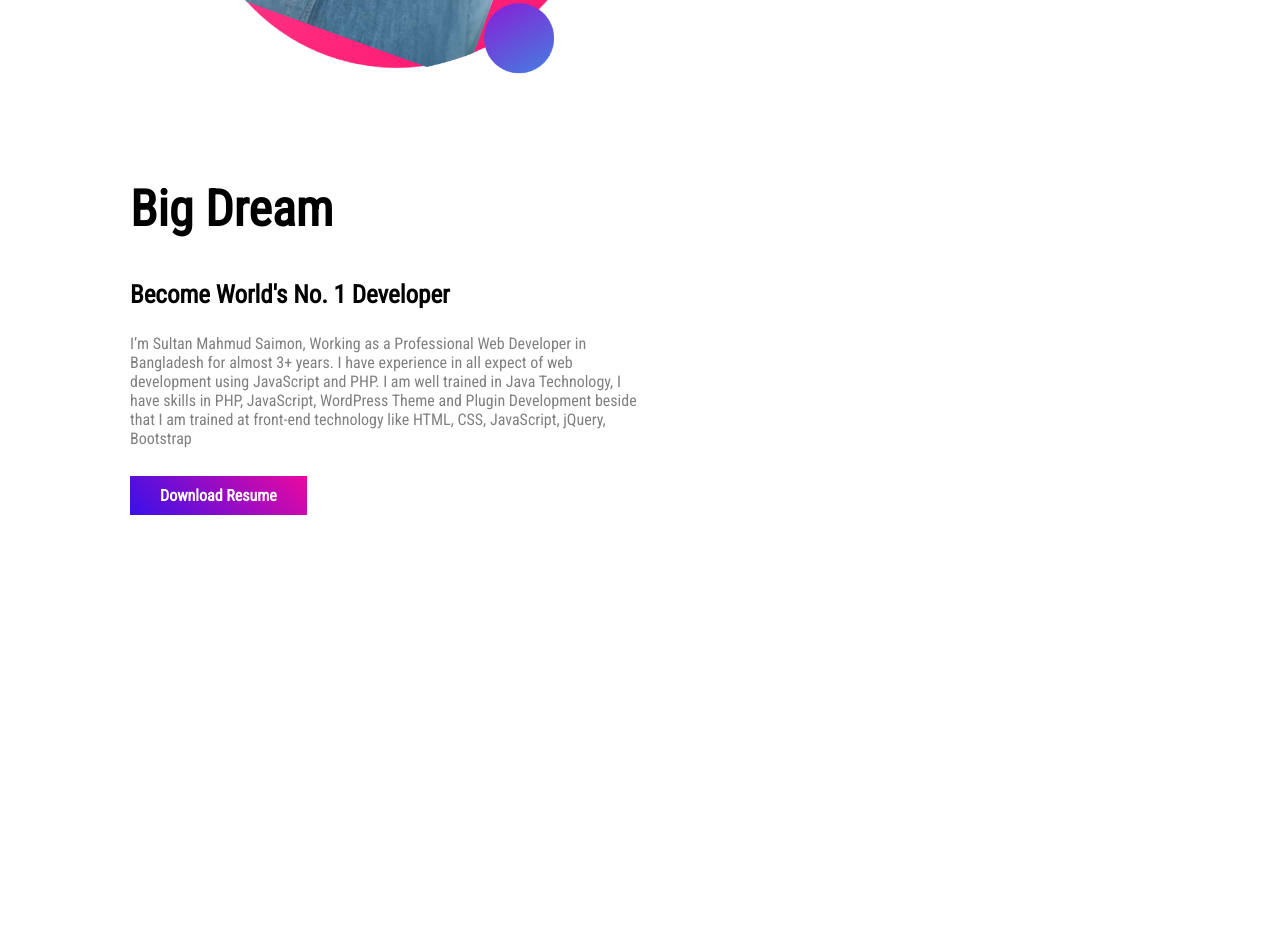
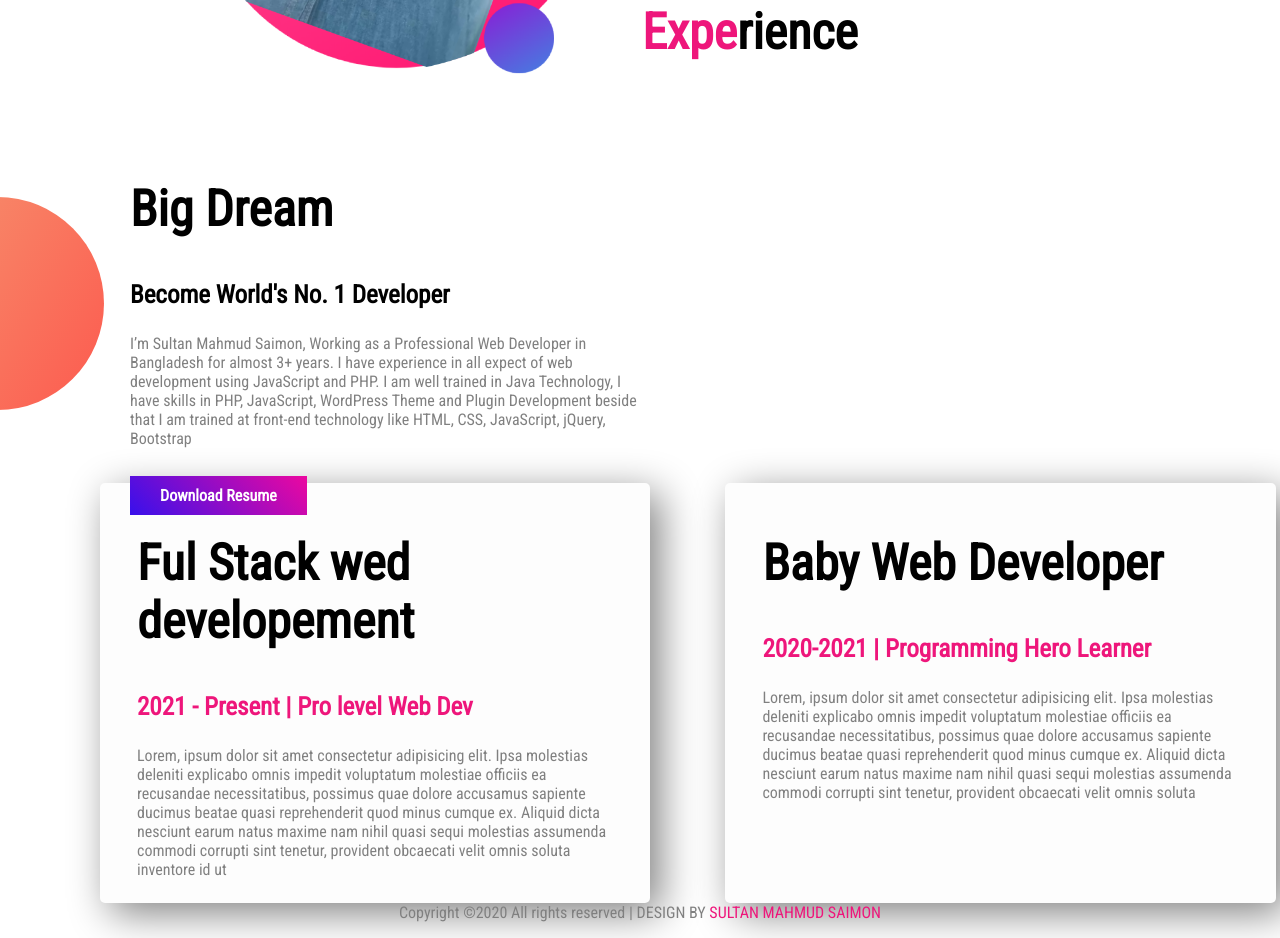
Before and after one commit to SMRsaimon/Potfolio-website, a plain HTML site: page index.html in a window 1280 px wide. Shown: the part 1231-2169 px from the top of the page. Before the commit the page ends 1746 px from the top, so only its background shows below. Drawn offline with Linux system fonts and the light colour scheme.

Commit message:
My fotfolio finnal update

```diff
--- a/index.css
+++ b/index.css
@@ -1,24 +1,16 @@
+
+
+/* body  */
+
 body{
     margin: 0px ;
     padding: 0px ;
     font-family: 'Roboto Condensed', sans-serif;
 }
 
-#section1{
-    background-image: url(images/top-banner.png);
-    background-repeat: no-repeat;
-    background-position: left;
-    height: 502px;
-}
+/* global section  */
 
-.half-developer{
-    width: 40%;
-    float: left;
-    margin-left: 130px ;
-}
-.text-area{
 
-}
 h1{
     font-size: 50px;
 }
@@ -29,27 +21,112 @@ span{
     color: rgb(238, 22, 123);
 }
 
-.img{
-    width: 100%;
-    margin-top: -53px;
-    height: 90%;
-}
 p{
     color: gray;
 }
+
 .button{
-    text-decoration: none;
-    padding: 10px 30px ;
-    background-image: linear-gradient(45deg, rgb(56, 16, 235), rgb(236, 8, 160));
-    color: white;
+    top: 22px;
+    color:white;
     font-weight: 700;
     position: relative;
-    top: 22px;
+    padding: 10px 30px;
+    text-decoration: none;
+    background-image: linear-gradient(45deg, rgb(56, 16, 235), rgb(236, 8, 160));
 }
+
+/*  global section End  */
+
+
+
+/* section-1 start  */
+
+#section1{
+
+    height: 502px;
+    background-position:left;
+    background-repeat:no-repeat;
+    background-image: url(images/top-banner.png);
+
+}
+
+.half-developer{
+    width:40%;
+    float: left;
+    margin-left: 130px ;
+}
+
+
+.img{
+    width:100%;
+    height: 90%;
+    margin-top: -53px;
+}
+
+
+
+
+/* section-2 start  */
+
 #section2{
-    margin-top: 130px ;
+    height: 502px;
+    margin-top:130px;
+    margin-bottom: 100px;
+    background-position:right;
+    background-repeat: no-repeat;
     background-image: url(images/dream-bg.png);
+}
+
+
+
+/*  Experience section start  */
+
+
+
+#section3{
+    height: 600px;
+    margin-top: 100px ;
+    background-position: left;
     background-repeat: no-repeat;
-    background-position: right;
-    height: 502px;
+    background-image: url(images/exp-bg.png);
 }
+#section3 .half-developer{
+
+    width: 43%;
+    height:  70%;
+    padding: 10px 30px;
+    border-radius:   5px;
+    box-sizing: border-box;
+    box-shadow: 10px 10px 40px grey;
+    background-color: rgb(253, 253, 253);
+}
+
+
+.left-contant{
+
+    margin-left: 100px;
+    border-image-slice:1;
+    border-left: 7px  solid;
+    border-image: linear-gradient(180deg, lightSalmon, tomato);
+}
+.right-contant{
+
+    margin-left: 75px;
+    border-image-slice:1;
+    border-left: 7px  solid;
+    border-image: linear-gradient(180deg, rgb(59, 19, 235), rgb(241, 14, 101));
+}
+
+
+
+
+/* footer section  */
+
+
+
+.footer{
+    text-align: center;
+}
+
+
+/* -------End------ */
--- a/index.html
+++ b/index.html
@@ -4,11 +4,25 @@
     <meta charset="UTF-8">
     <meta name="viewport" content="width=device-width, initial-scale=1.0">
     <title> Web Developer SMR saimon khan </title>
+
+
+    <!-- google-font  -->
+
     <link rel="preconnect" href="https://fonts.gstatic.com">
 <link href="https://fonts.googleapis.com/css2?family=Roboto+Condensed&display=swap" rel="stylesheet">
+
+
+<!-- main css link  -->
+
 <link rel="stylesheet" href="index.css">
+
 </head>
 <body>
+
+
+<!-- Section-1 start  -->
+
+
     <section id="section1">
 
   <div class="half-developer text-area">
@@ -17,27 +31,32 @@
 
         <h3> World-class professional web developer</h3>
         <p>I’m Sultan Mahmud Saimon, Working as a Professional Web Developer in Bangladesh for almost 3+ years. I have experience in all expect of web development using JavaScript and PHP. I am well trained in Java Technology, I have skills in PHP, JavaScript, WordPress Theme and Plugin Development beside that I am trained at front-end technology like HTML, CSS, JavaScript, jQuery, Bootstrap</p>
+
         <a class="button" target=".blank" href="https://smrsaimon.com/mysite.html">Hire me</a>
+
   </div>
  <div class="half-developer">
-
         <img class="img" src="images/b1.png" alt="myimage">
-
-
   </div>
 
     </section>
 
+
+<!-- Section-1 End   -->
+
+
+<!-- Section-2 start  -->
+
+
+
 <section id="section2">
     <div class="half-developer">
          <img class="img"  src="images/b2.png" alt="myimage">
+    </div>
 
 
- </div>
  <div class="half-developer">
     <h1>Big Dream</h1>
-
-
     <h3> Become World's No. 1 Developer</h3>
     <p>I’m Sultan Mahmud Saimon, Working as a Professional Web Developer in Bangladesh for almost 3+ years. I have experience in all expect of web development using JavaScript and PHP. I am well trained in Java Technology, I have skills in PHP, JavaScript, WordPress Theme and Plugin Development beside that I am trained at front-end technology like HTML, CSS, JavaScript, jQuery, Bootstrap</p>
     <a class="button" target=".blank" href="https://smrsaimon.com/mysite.html">Download Resume</a>
@@ -50,8 +69,56 @@
 </section>
 
 
+<!-- Section-2 start  -->
 
 
 
+
+
+<!-- Experience  part start  -->
+
+<section id="section3">
+
+        <h1><span>  Expe</span>rience</h1>
+
+    <div class="half-developer left-contant">
+        <h1>Ful Stack wed developement </h1>
+        <h3> <span> 2021 - Present | Pro level Web Dev </span>  </h3>
+        <p>Lorem, ipsum dolor sit amet consectetur adipisicing elit. Ipsa molestias deleniti explicabo omnis impedit voluptatum molestiae officiis ea recusandae necessitatibus, possimus quae dolore accusamus sapiente ducimus beatae quasi reprehenderit quod minus cumque ex. Aliquid dicta nesciunt earum natus maxime nam nihil quasi sequi molestias assumenda commodi corrupti sint tenetur, provident obcaecati velit omnis soluta inventore id ut </p>
+
+    </div>
+
+    <div class=" half-developer right-contant">
+
+        <h1>Baby Web Developer</h1>
+        <h3>  <span>  2020-2021 | Programming Hero Learner </span> </h3>
+        <p>Lorem, ipsum dolor sit amet consectetur adipisicing elit. Ipsa molestias deleniti explicabo omnis impedit voluptatum molestiae officiis ea recusandae necessitatibus, possimus quae dolore accusamus sapiente ducimus beatae quasi reprehenderit quod minus cumque ex. Aliquid dicta nesciunt earum natus maxime nam nihil quasi sequi molestias assumenda commodi corrupti sint tenetur, provident obcaecati velit omnis soluta  </p>
+    </div>
+
+</section>
+
+
+<!-- Experience  part End   -->
+
+
+
+
+<!--  footer section start  -->
+
+
+<footer class="footer">
+  <p>
+
+    Copyright ©2020 All rights reserved | DESIGN BY <span>SULTAN MAHMUD SAIMON</span>
+  </p>
+
+</footer>
+
+
+<!--  footer section End   -->
+
+
+<!-- -------End------ -->
+
 </body>
 </html>
```
Also changed, not shown: images/exp-bg.png (added). Lines whose indentation alone changed are shown as unchanged.
